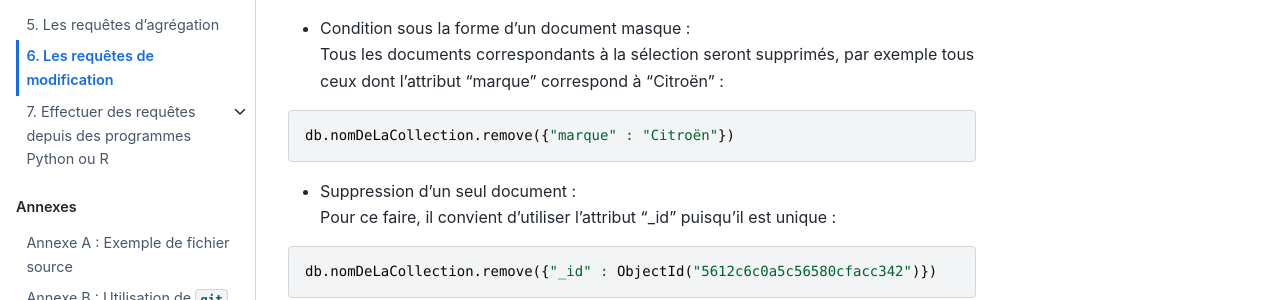
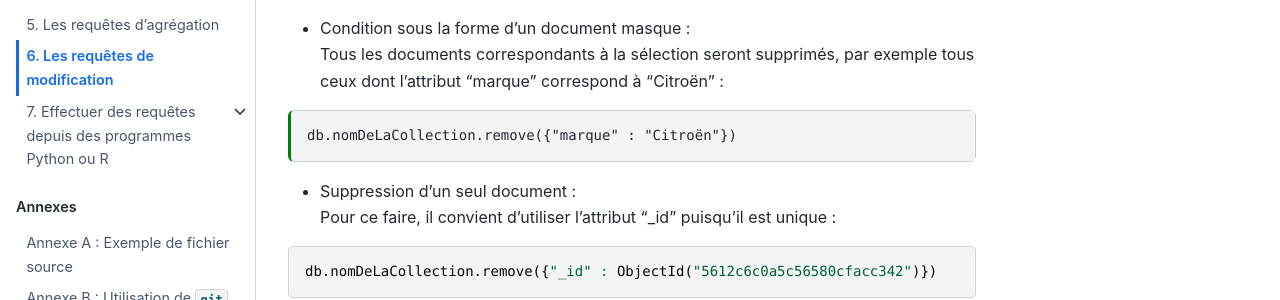
Before and after one commit to rtavenar/mongo_book, a Jupyter Book: the page built from content/06_modif.md, in a window 1280 px wide and 900 px high, scrolled down 3613 px. Shown: the part 377-677 px from the top of the window. Built offline with Jupyter Book 1.0.4 settings and Sphinx 7.4.7 and the Sphinx Book theme 1.1.4, drawn with Linux system fonts in a browser that asks for light colours.

Commit message:
Update 06_modif.md

````diff
--- a/content/06_modif.md
+++ b/content/06_modif.md
@@ -144,7 +144,7 @@
 La fonction _remove_ peut également recevoir des documents précis en argument :
 * Condition sous la forme d'un document masque :
    Tous les documents correspondants à la sélection seront supprimés, par exemple tous ceux dont l'attribut "marque" correspond à "Citroën" :
-```js
+```{code-cell}
 db.nomDeLaCollection.remove({"marque" : "Citroën"})
 ```
 * Suppression d'un seul document :
````
